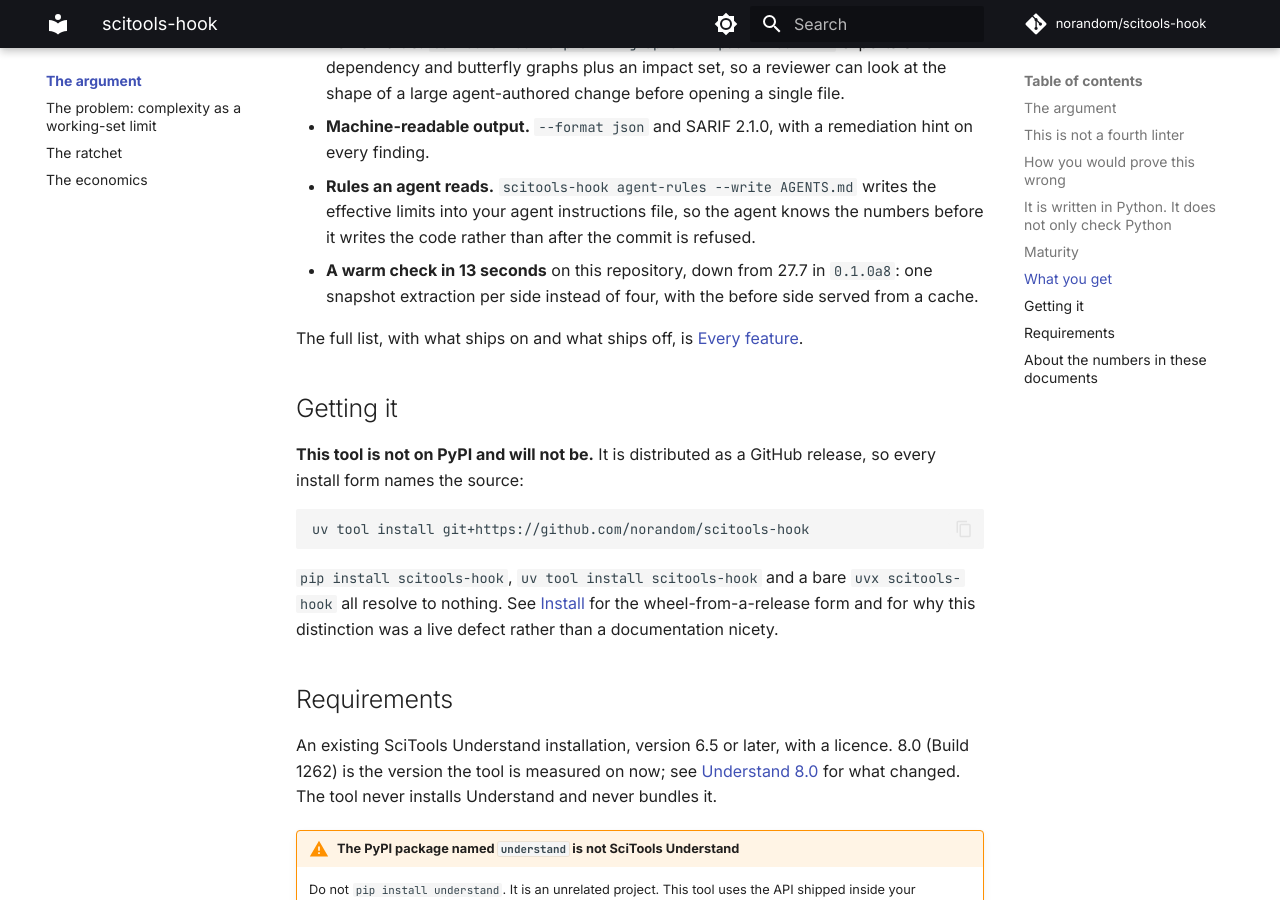
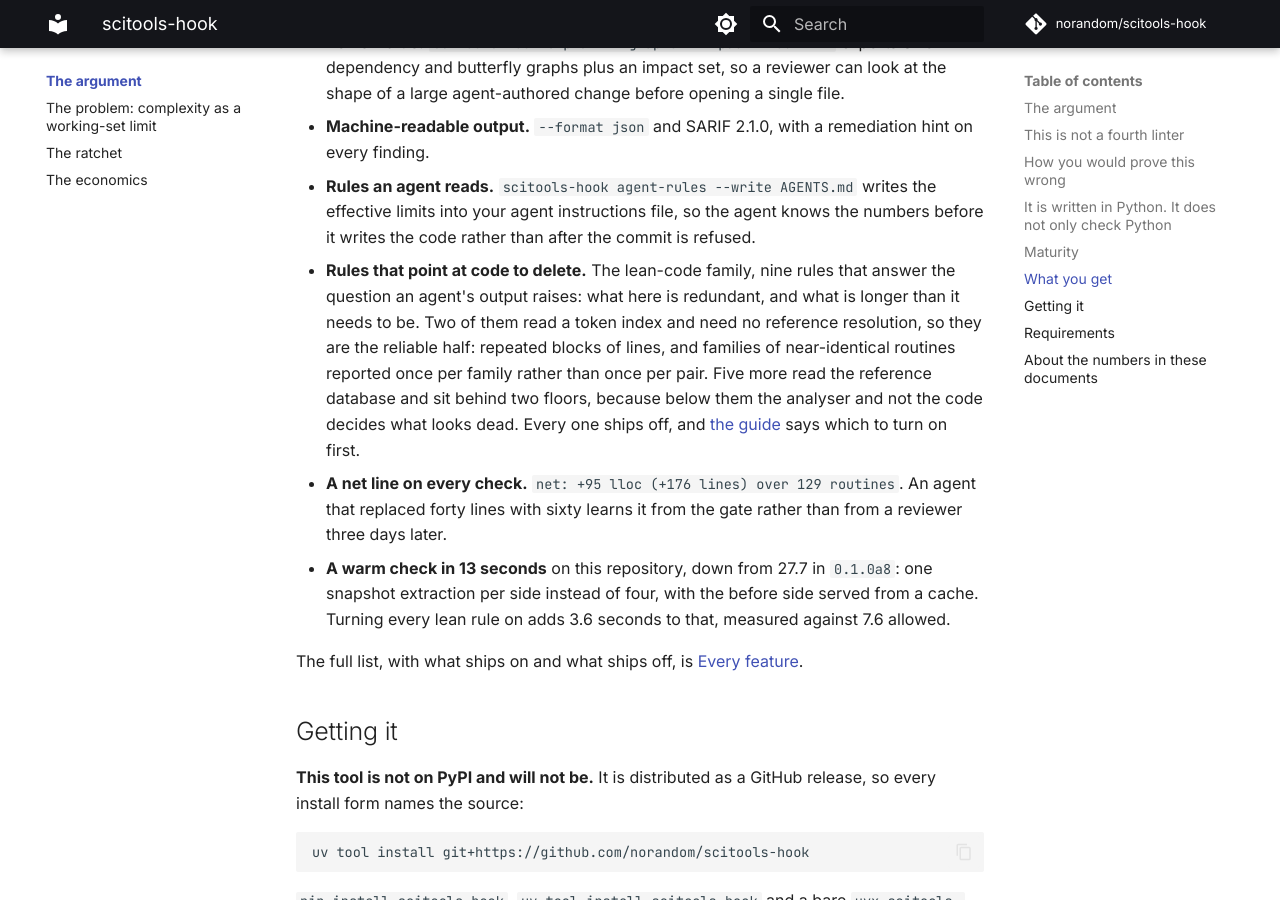
Before and after one commit to norandom/scitools-hook, an MkDocs documentation site: the page built from docs/index.md, in a window 1280 px wide and 900 px high, scrolled down 3871 px. Built offline with MkDocs 1.6.1 and Material for MkDocs 9.7.7, drawn with Linux system fonts in a browser that asks for light colours; comment, search, counter and statistics services are not loaded.

Commit message:
docs: put the lean-code family on the landing page and the README
The guide, the reference, the configuration page and the nav carried it from
tasks 8.1 and 8.2, but the two pages a reader meets first did not mention it
at all. Both now say what it answers, which is not "is this too complex" but
"how much of this is redundant", which two rules the measurement supports
turning on first, and that the rest sit behind a floor because below it the
analyser rather than the code decides what looks dead.

The landing page also gains the net line and what everything-on costs: 3.6
seconds against 7.6 allowed on a warm check.

Co-Authored-By: Claude Opus 5 <noreply@anthropic.com>
Claude-Session: https://claude.ai/code/session_01XnsFkXduU9zyvXRdL7xyQq

```diff
--- a/docs/index.md
+++ b/docs/index.md
@@ -150,8 +150,19 @@ nothing.
 - **Rules an agent reads.** `scitools-hook agent-rules --write AGENTS.md` writes the
   effective limits into your agent instructions file, so the agent knows the numbers before
   it writes the code rather than after the commit is refused.
+- **Rules that point at code to delete.** The lean-code family, nine rules that answer the
+  question an agent's output raises: what here is redundant, and what is longer than it needs
+  to be. Two of them read a token index and need no reference resolution, so they are the
+  reliable half: repeated blocks of lines, and families of near-identical routines reported
+  once per family rather than once per pair. Five more read the reference database and sit
+  behind two floors, because below them the analyser and not the code decides what looks
+  dead. Every one ships off, and [the guide](guide/lean-code.md) says which to turn on first.
+- **A net line on every check.** `net: +95 lloc (+176 lines) over 129 routines`. An agent
+  that replaced forty lines with sixty learns it from the gate rather than from a reviewer
+  three days later.
 - **A warm check in 13 seconds** on this repository, down from 27.7 in `0.1.0a8`: one
   snapshot extraction per side instead of four, with the before side served from a cache.
+  Turning every lean rule on adds 3.6 seconds to that, measured against 7.6 allowed.
 
 The full list, with what ships on and what ships off, is
 [Every feature](reference/features.md).
```
Also changed, not shown: README.md (+8 -0 lines).
